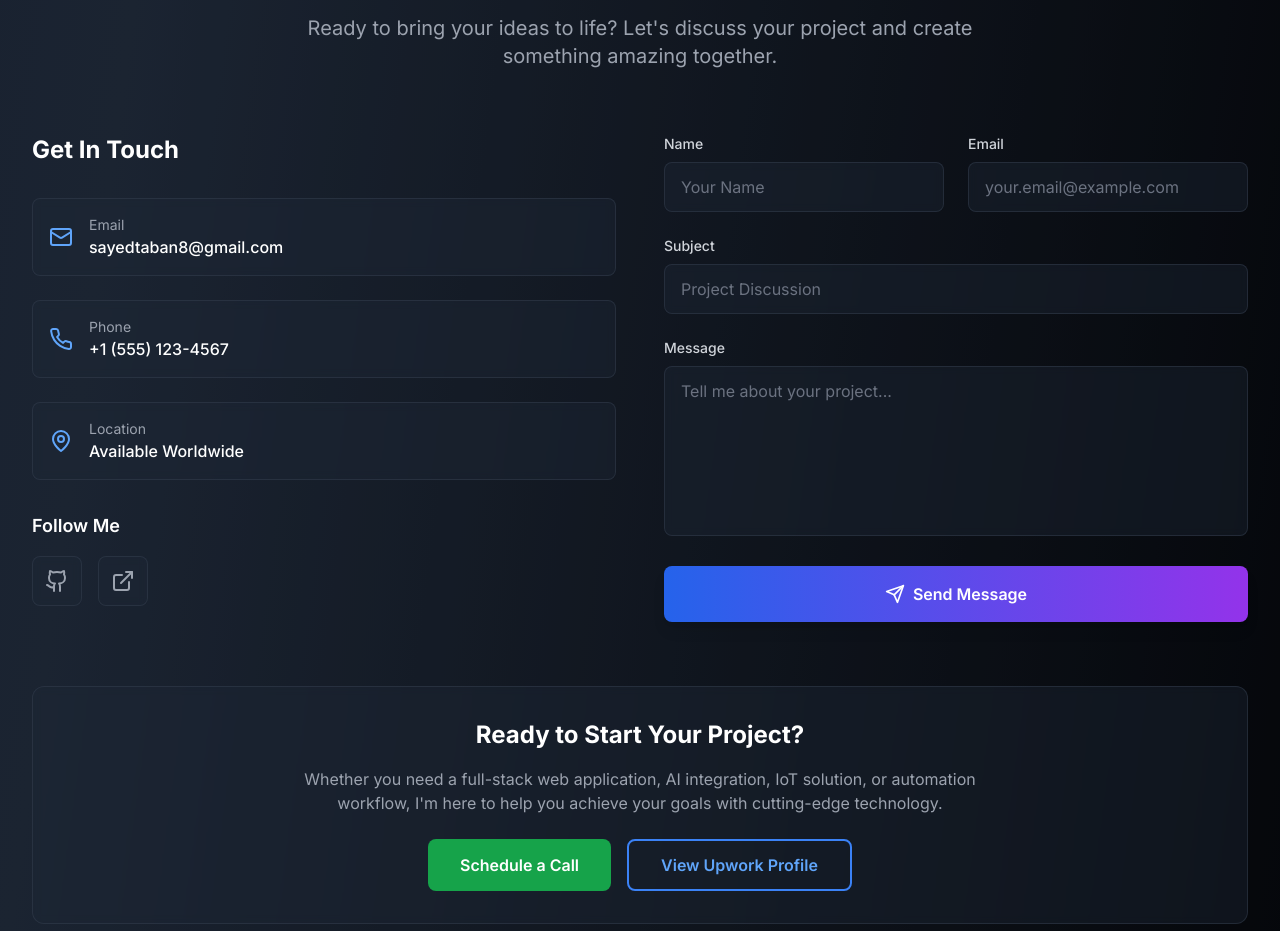
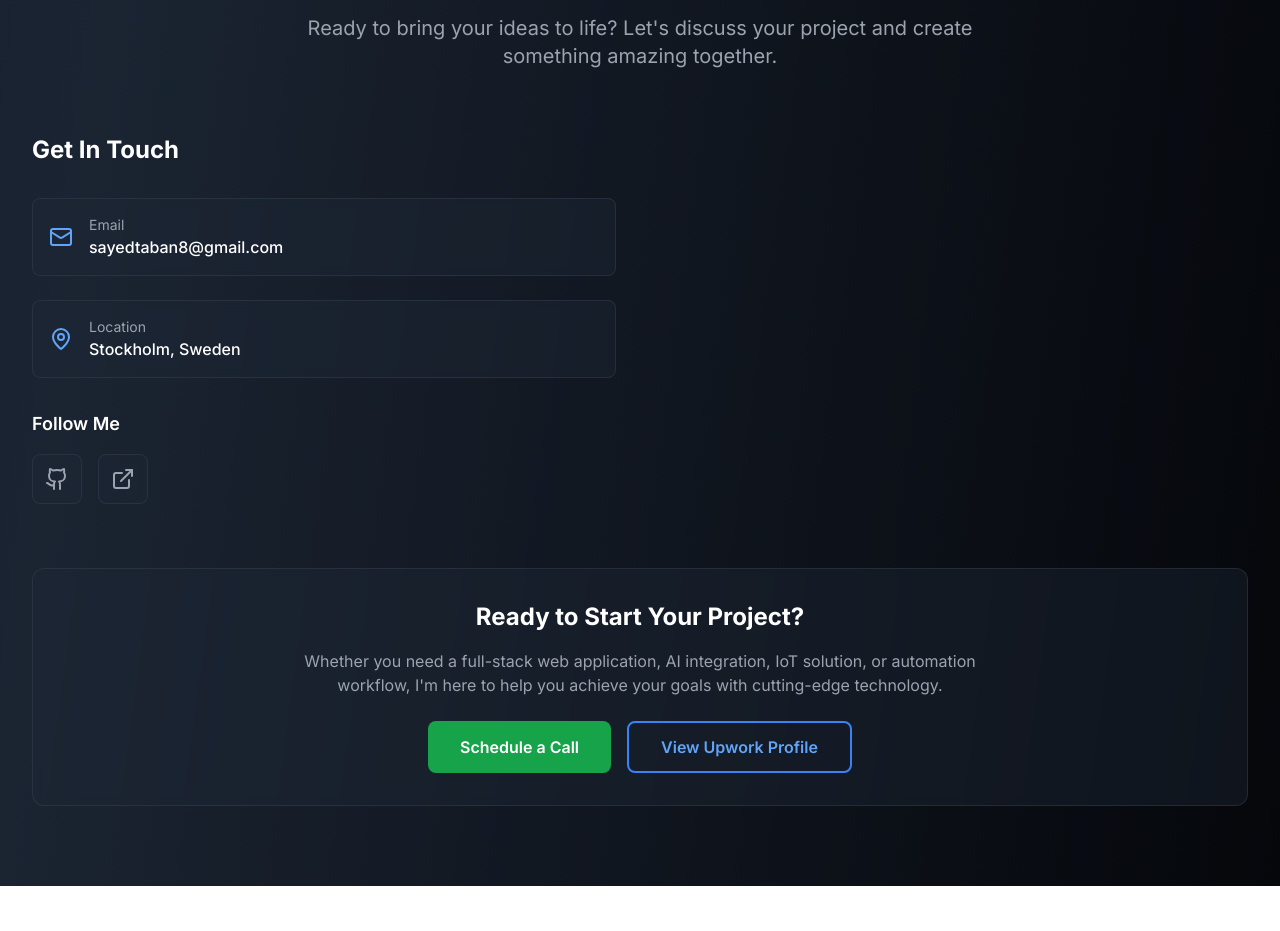
Before and after one commit to sayedtaban/portfolio, a React (Vite) app: page / in a window 1280 px wide. Shown: the part 8560-9491 px from the top of the page. After the commit the page ends 9446 px from the top, so only its background shows below. Built offline with nearby package versions, Linux system fonts and the light colour scheme.

Commit message:
remove: contact form

```diff
--- a/src/components/Contact.tsx
+++ b/src/components/Contact.tsx
@@ -30,19 +30,21 @@ const Contact = () => {
       icon: <Mail className="w-6 h-6" />,
       label: "Email",
       value: "sayedtaban8@gmail.com",
-      link: "mailto:sayedtaban8@gmail.com"
+      link: "mailto:sayedtaban8@gmail.com",
+      target: "_blank"
     },
-    {
-      icon: <Phone className="w-6 h-6" />,
-      label: "Phone",
-      value: "+1 (555) 123-4567",
-      link: "tel:+15551234567"
-    },
+    // {
+    //   icon: <Phone className="w-6 h-6" />,
+    //   label: "Phone",
+    //   value: "+1 (555) 123-4567",
+    //   link: "tel:+15551234567"
+    // },
     {
       icon: <MapPin className="w-6 h-6" />,
       label: "Location",
-      value: "Available Worldwide",
-      link: "#"
+      value: "Stockholm, Sweden",
+      link: "https://www.google.com/maps/place/Stockholm,+Sweden",
+      target: "_blank"
     }
   ];
 
@@ -135,7 +137,7 @@ const Contact = () => {
           </motion.div>
 
           {/* Contact Form */}
-          <motion.div
+          {/* <motion.div
             initial={{ opacity: 0, x: 50 }}
             whileInView={{ opacity: 1, x: 0 }}
             transition={{ duration: 0.8 }}
@@ -217,7 +219,7 @@ const Contact = () => {
                 Send Message
               </motion.button>
             </form>
-          </motion.div>
+          </motion.div> */}
         </div>
 
         {/* Call to Action */}
```
